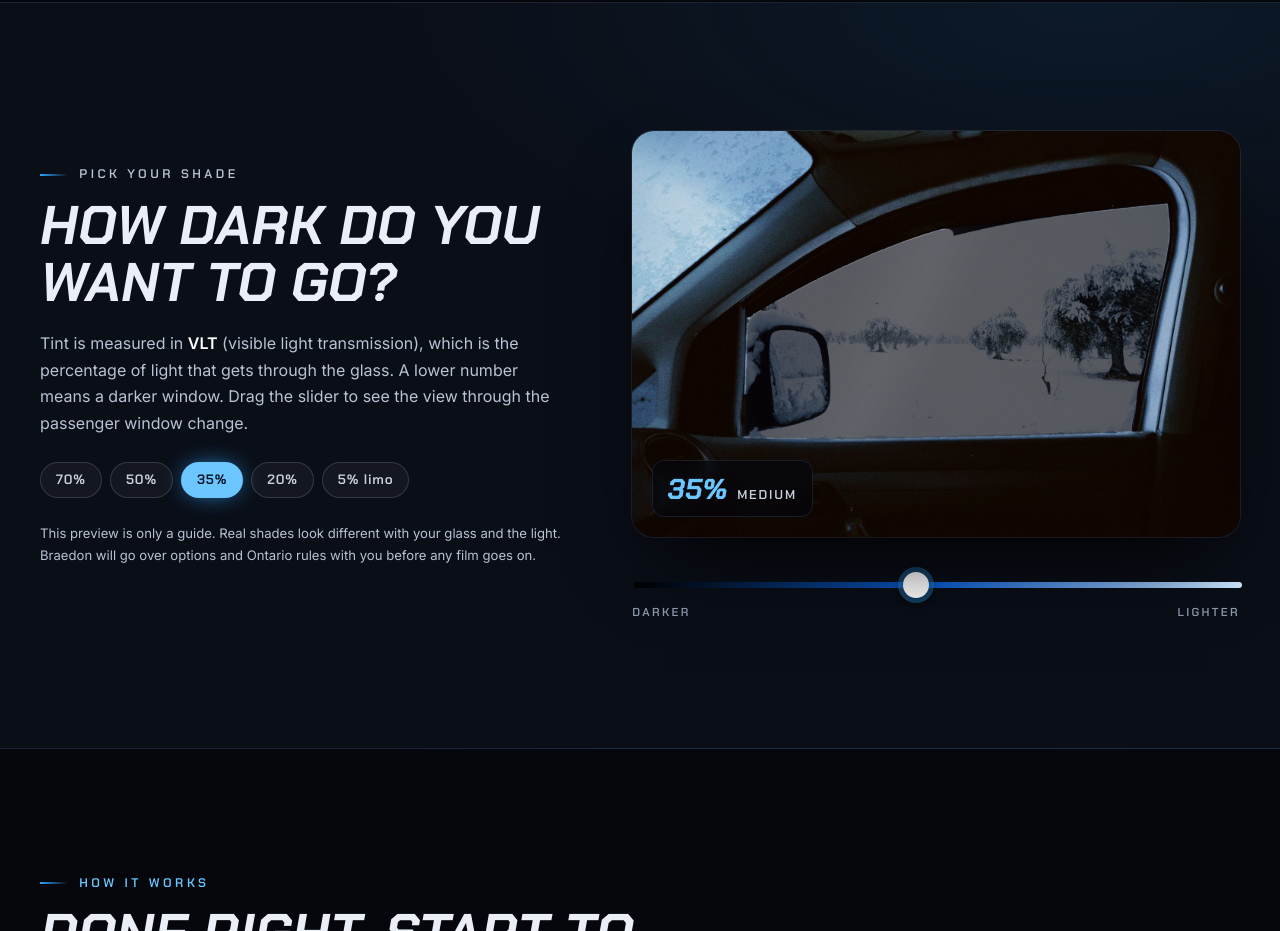
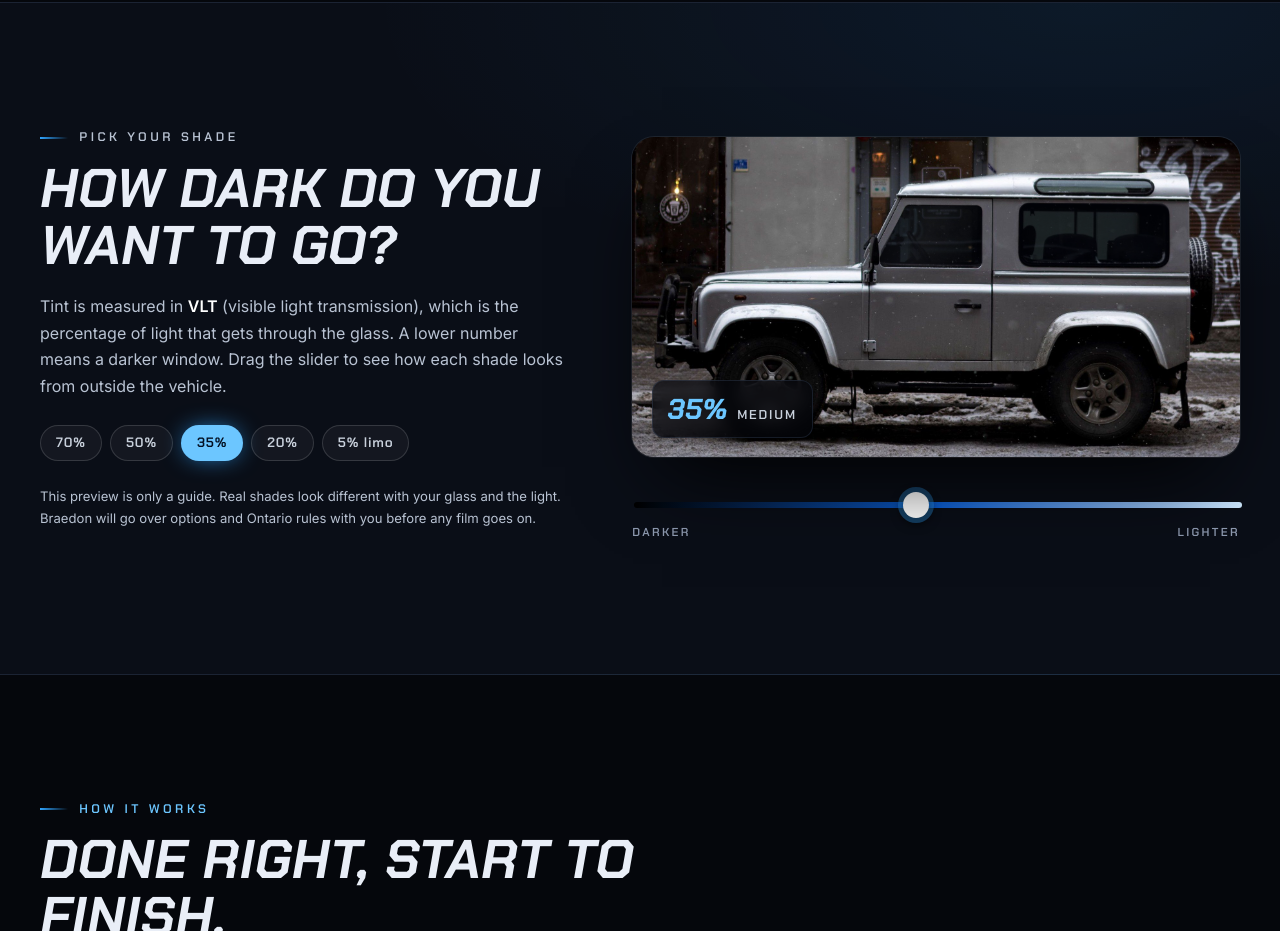
Before and after one commit to muskoka-boost/muskoka-blackout-tinting, a plain HTML site: page index.html in a window 1280 px wide. Shown: the part 2000-2931 px from the top of the page. Drawn offline with Linux system fonts and the light colour scheme.

Commit message:
Shade preview: exterior view, tint applied to front and rear side glass only

```diff
--- a/assets/css/styles.css
+++ b/assets/css/styles.css
@@ -143,12 +143,12 @@ b{font-weight:600;color:#fff}
 .shades__chips button{font:600 .85rem var(--head);letter-spacing:.06em;padding:.6rem 1rem;border-radius:999px;border:0;cursor:pointer;color:var(--silver);background:rgba(255,255,255,.04);box-shadow:inset 0 0 0 1px rgba(255,255,255,.14);transition:all .2s}
 .shades__chips button:hover{color:#fff;box-shadow:inset 0 0 0 1px var(--blue-2)}
 .shades__chips button.is-active{color:#031022;background:var(--blue-2);box-shadow:0 0 24px -6px var(--blue)}
-.window{--vlt:35;position:relative;aspect-ratio:3/2;border-radius:22px;overflow:hidden;box-shadow:0 0 0 1px rgba(255,255,255,.08),0 40px 80px -30px #000}
+.window{--vlt:35;position:relative;aspect-ratio:1885/991;border-radius:22px;overflow:hidden;box-shadow:0 0 0 1px rgba(255,255,255,.08),0 40px 80px -30px #000}
 .window img{width:100%;height:100%;object-fit:cover}
 /* film only covers the window glass via an alpha mask traced from the photo */
 .window__film{position:absolute;inset:0;pointer-events:none;
   background:linear-gradient(115deg,rgba(255,255,255,0) 35%,rgba(255,255,255,.05) 45%,rgba(255,255,255,0) 52%),rgba(2,4,10,calc((100 - var(--vlt)) / 100 * .94));
-  -webkit-mask:url("../img/window-mask.png") center/100% 100% no-repeat;mask:url("../img/window-mask.png") center/100% 100% no-repeat;
+  -webkit-mask:url("../img/tint-vehicle-mask.png") center/100% 100% no-repeat;mask:url("../img/tint-vehicle-mask.png") center/100% 100% no-repeat;
   transition:background-color .25s}
 .window__badge{position:absolute;left:1.2rem;bottom:1.2rem;display:flex;align-items:baseline;gap:.6rem;padding:.6rem 1rem;border-radius:12px;background:rgba(5,7,12,.7);backdrop-filter:blur(8px);box-shadow:inset 0 0 0 1px var(--line)}
 .window__badge b{font:700 1.8rem var(--head);font-style:italic;color:var(--blue-2)}
--- a/index.html
+++ b/index.html
@@ -171,7 +171,7 @@
         <div class="shades__copy reveal">
           <p class="kicker">Pick your shade</p>
           <h2>How dark do you want to go?</h2>
-          <p>Tint is measured in <b>VLT</b> (visible light transmission), which is the percentage of light that gets through the glass. A lower number means a darker window. Drag the slider to see the view through the passenger window change.</p>
+          <p>Tint is measured in <b>VLT</b> (visible light transmission), which is the percentage of light that gets through the glass. A lower number means a darker window. Drag the slider to see how each shade looks from outside the vehicle.</p>
           <div class="shades__chips" role="group" aria-label="Shade presets">
             <button type="button" data-vlt="70">70%</button>
             <button type="button" data-vlt="50">50%</button>
@@ -183,7 +183,7 @@
         </div>
         <div class="shades__demo reveal">
           <div class="window" style="--vlt:35">
-            <img src="assets/img/window-view.jpg" alt="Looking out a car's passenger side window at a snowy field, with the selected tint shade applied to the glass" loading="lazy" width="1600" height="1067">
+            <img src="assets/img/tint-vehicle.jpg" alt="Side view of a silver 4x4 with the selected tint shade applied to its front and rear side windows" loading="lazy" width="1885" height="991">
             <div class="window__film" aria-hidden="true"></div>
             <div class="window__badge"><b id="vltOut">35%</b><span id="vltName">Medium</span></div>
           </div>
```
Also changed, not shown: assets/img/tint-vehicle-mask.png (added), assets/img/tint-vehicle.jpg (added), assets/img/window-mask.png (deleted), assets/img/window-view.jpg (deleted), 1 other file.
